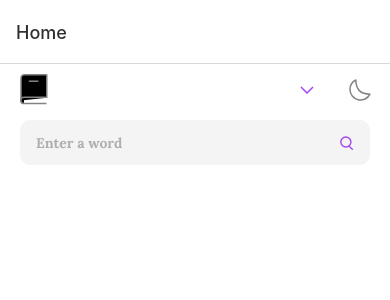
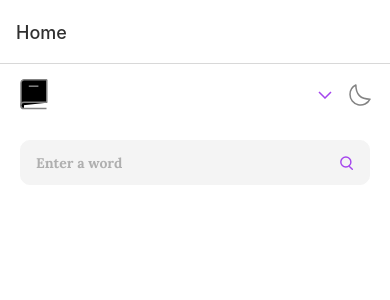
Before and after one commit to sammurraytuesta/dictionary-app, a React Native app: screen /Home in a window 390 px wide. Shown: the top 300 px of the page. Built offline with nearby package versions, Linux system fonts and the light colour scheme.

Commit message:
fix vertical margin header

```diff
--- a/src/screens/Header.js
+++ b/src/screens/Header.js
@@ -31,10 +31,10 @@ const styles = StyleSheet.create({
         alignItems: 'center',
         justifyContent: 'space-between',
         marginHorizontal: '5%',
-        marginTop: 10,
+        marginVertical: 15,
     },
     controls: {
-        width: '20%',
+        width: '15%',
         flexDirection: 'row',
         alignItems: 'center',
         justifyContent: 'space-between',
```
